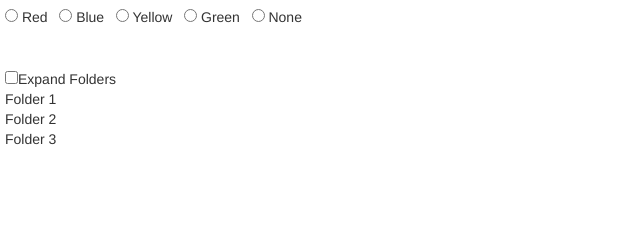
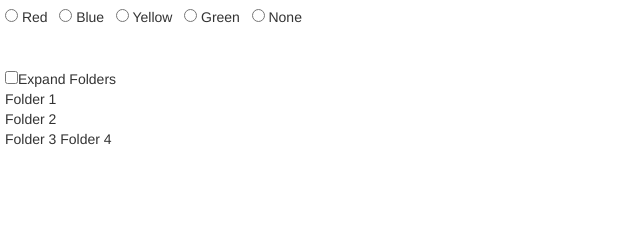
Before and after one commit to ssteinberg72/Homework_Assignment_1, a plain HTML site: page index.html in a window 1280 px wide. Shown: the top 240 px of the page, 0-640 px from the left. Drawn offline with nearby package versions, Linux system fonts and the light colour scheme; some packages are replaced by stand-ins of ours; a script that the page names is missing.

Commit message:
Update index.html
Added folder name

```diff
--- a/index.html
+++ b/index.html
@@ -51,7 +51,9 @@
 
    <div ng-show="collapsed">Folder 1<br>
       Folder 2<br>
-      Folder 3</div>
+      Folder 3
+  Folder 4
+  </div>
 </div>
 </div>
 <br><br><br><br><br>
```
